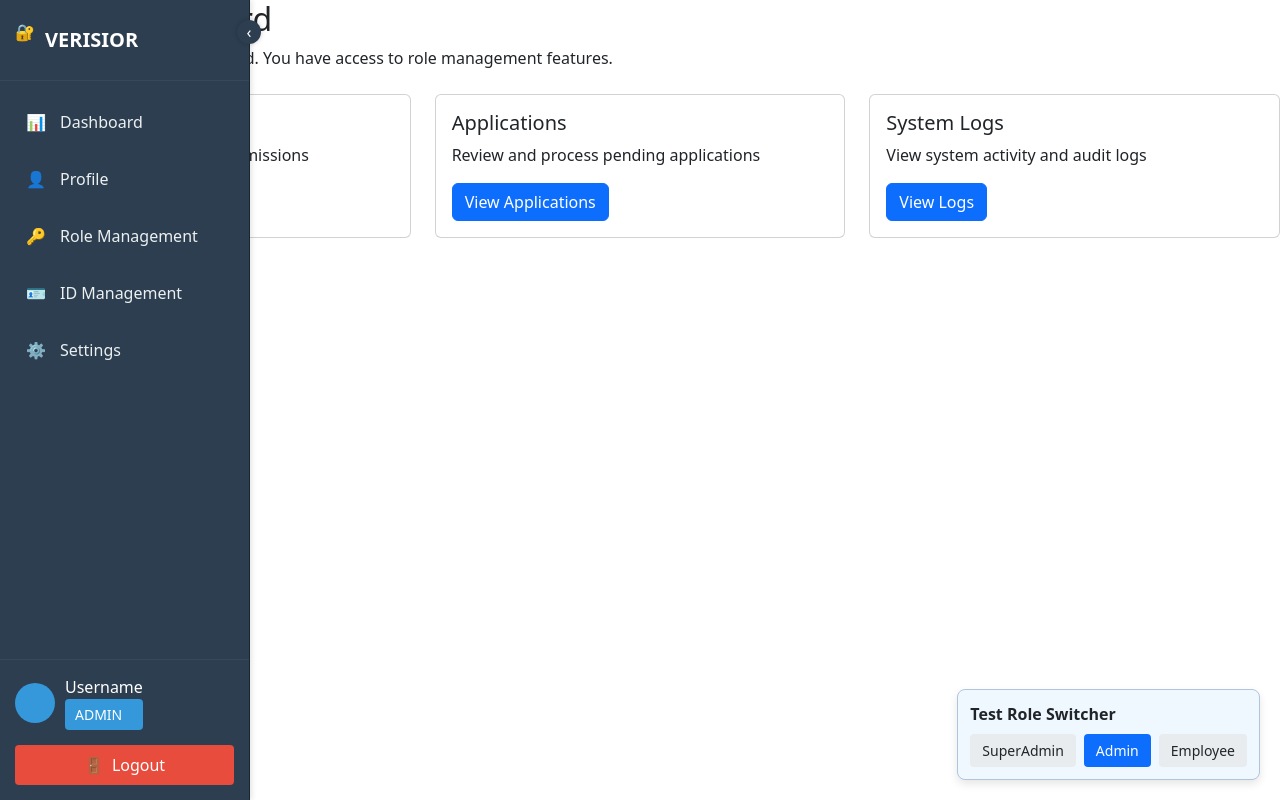
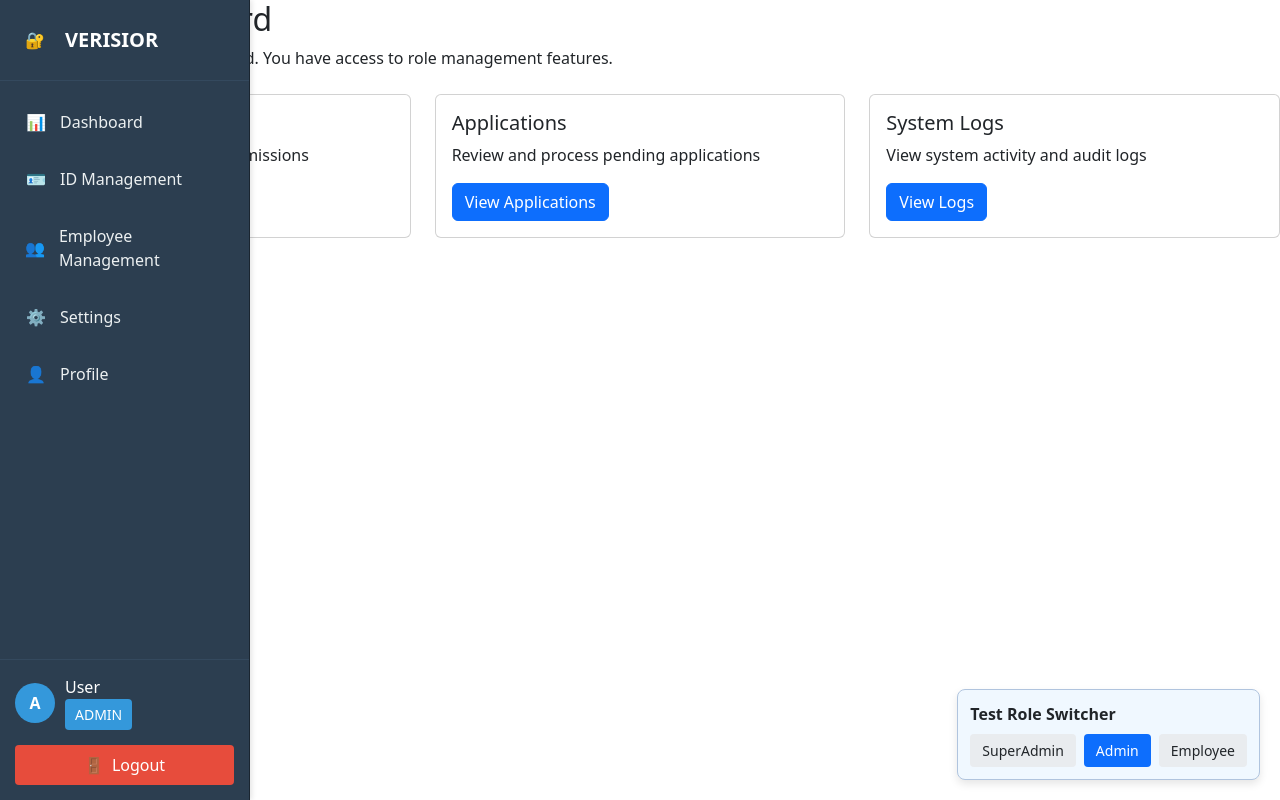
Before and after one commit to sukubeii/VeriSior, a React (Vite) app in the folder frontend/: page /admin in a window 1280 px wide. Built offline with nearby package versions, Linux system fonts and the light colour scheme.

Commit message:
Update PrivateNavBar.jsx

```diff
--- a/frontend/src/components/specific/PrivateNavBar.jsx
+++ b/frontend/src/components/specific/PrivateNavBar.jsx
@@ -1,79 +1,100 @@
-import React, { useState, useEffect } from "react";
+import React from "react";
 import { Link, useNavigate } from "react-router-dom";
 
-const PrivateNavBar = ({ role, navItems }) => {
-  const [collapsed, setCollapsed] = useState(false);
+const PrivateNavBar = ({ role }) => {
   const navigate = useNavigate();
 
-  // Update document body class when sidebar state changes
-  useEffect(() => {
-    document.body.className = collapsed ? 'sidebar-collapsed' : '';
+  // Define navigation items based on role
+  const getNavItems = () => {
+    switch (role) {
+      case "superAdmin":
+        return [
+          { label: "Dashboard", path: "/dashboard", icon: "📊" },
+          { label: "Role Management", path: "/role-management", icon: "🔑" },
+          { label: "Admin Management", path: "/admin-management", icon: "👥" },
+          { label: "Settings", path: "/settings", icon: "⚙️" },
+          { label: "Profile", path: "/profile", icon: "👤" }
+        ];
+      case "admin":
+        return [
+          { label: "Dashboard", path: "/dashboard", icon: "📊" },
+          { label: "ID Management", path: "/id-management", icon: "🪪" },
+          { label: "Employee Management", path: "/employee-management", icon: "👥" },
+          { label: "Settings", path: "/settings", icon: "⚙️" },
+          { label: "Profile", path: "/profile", icon: "👤" }
+        ];
+      case "employee":
+        return [
+          { label: "Dashboard", path: "/dashboard", icon: "📊" },
+          { label: "ID Processing", path: "/id-management", icon: "🔄" },
+          { label: "Profile", path: "/profile", icon: "👤" }
+        ];
+      default:
+        return [];
+    }
+  };
 
-    // Notify the layout about sidebar state change
-    const contentWrapper = document.getElementById('content-wrapper');
-    if (contentWrapper) {
-      contentWrapper.style.marginLeft = collapsed ? '80px' : '250px';
-      contentWrapper.style.width = `calc(100% - ${collapsed ? '80px' : '250px'})`;
-    }
-
-    // Clean up on unmount
-    return () => {
-      document.body.className = '';
-    };
-  }, [collapsed]);
-
-  // Handle logout function
   const handleLogout = () => {
     // Here you would typically clear authentication tokens/state
-    // For this example we're just navigating back to landing page
     navigate('/');
   };
 
-  // Inline styles
-  const styles = {
-    privateNavbar: {
+  return (
+    <div style={{
+      height: '100vh',
+      width: '250px',
+      backgroundColor: '#2c3e50',
+      color: 'white',
+      display: 'flex',
+      flexDirection: 'column',
+      borderRight: '1px solid #1a2530',
+      boxShadow: '2px 0 5px rgba(0, 0, 0, 0.1)',
       position: 'fixed',
       top: 0,
       left: 0,
-      height: '100vh',
-      width: collapsed ? '80px' : '250px',
-      backgroundColor: '#2c3e50',
-      borderRight: '1px solid #1a2530',
-      boxShadow: '2px 0 5px rgba(0, 0, 0, 0.1)',
-      color: 'white',
-      transition: 'width 0.3s ease',
-      display: 'flex',
-      flexDirection: 'column',
-      zIndex: 1000
-    },
-    navbarBrand: {
+      zIndex: 1000,
+      overflowY: 'auto'
+    }}>
+      {/* Brand Header */}
+      <div style={{
         display: 'flex',
         alignItems: 'center',
         padding: '20px 15px',
         borderBottom: '1px solid #34495e',
-      justifyContent: collapsed ? 'center' : 'flex-start'
-    },
-    logoContainer: {
-      marginRight: collapsed ? '0' : '10px'
-    },
-    logo: {
+      }}>
+        <div style={{ marginRight: '10px' }}>
+          <div style={{
             height: '40px',
-      width: 'auto'
-    },
-    appTitle: {
+            width: '40px',
+            textAlign: 'center',
+            display: 'flex',
+            alignItems: 'center',
+            justifyContent: 'center'
+          }}>
+            🔐
+          </div>
+        </div>
+        <h1 style={{
           fontSize: '20px',
           fontWeight: 'bold',
           margin: 0,
-      color: 'white',
-      display: collapsed ? 'none' : 'block'
-    },
-    navbarLinks: {
+          color: 'white'
+        }}>VERISIOR</h1>
+      </div>
+
+      {/* Navigation Links */}
+      <div style={{
         display: 'flex',
         flexDirection: 'column',
         padding: '15px 0',
-      flex: 1
-    },
-    navItem: {
+        flex: 1,
+        overflowY: 'auto'
+      }}>
+        {getNavItems().map((item, index) => (
+          <Link
+            key={index}
+            to={item.path}
+            style={{
               textDecoration: 'none',
               color: '#ecf0f1',
               fontWeight: '500',
@@ -83,54 +104,45 @@ const PrivateNavBar = ({ role, navItems }) => {
               borderLeft: '4px solid transparent',
               transition: 'all 0.2s ease',
               marginBottom: '5px'
-    },
-    navItemActive: {
-      backgroundColor: '#34495e',
-      borderLeft: '4px solid #3498db'
-    },
-    navItemHover: {
-      backgroundColor: '#34495e',
-      borderLeft: '4px solid #3498db'
-    },
-    navItemIcon: {
-      marginRight: collapsed ? '0' : '12px',
+            }}
+            onMouseOver={(e) => {
+              e.currentTarget.style.backgroundColor = '#34495e';
+              e.currentTarget.style.borderLeft = '4px solid #3498db';
+            }}
+            onMouseOut={(e) => {
+              e.currentTarget.style.backgroundColor = '';
+              e.currentTarget.style.borderLeft = '4px solid transparent';
+            }}
+          >
+            <span style={{
+              marginRight: '12px',
               width: '24px',
               height: '24px',
               display: 'flex',
               justifyContent: 'center',
               alignItems: 'center'
-    },
-    navItemLabel: {
-      display: collapsed ? 'none' : 'block'
-    },
-    userSection: {
+            }}>{item.icon}</span>
+            <span>{item.label}</span>
+          </Link>
+        ))}
+      </div>
+
+      {/* User Section */}
+      <div style={{
         borderTop: '1px solid #34495e',
         padding: '15px',
         display: 'flex',
         alignItems: 'center',
-      justifyContent: collapsed ? 'center' : 'flex-start',
+        justifyContent: 'flex-start',
         flexDirection: 'column'
-    },
-    userInfo: {
+      }}>
+        <div style={{
           display: 'flex',
           alignItems: 'center',
           width: '100%',
           marginBottom: '15px'
-    },
-    roleBadge: {
-      backgroundColor: '#3498db',
-      color: 'white',
-      padding: '5px 10px',
-      borderRadius: '4px',
-      fontSize: '14px',
-      display: collapsed ? 'none' : 'block'
-    },
-    userControls: {
-      display: 'flex',
-      alignItems: 'center',
-      gap: '10px'
-    },
-    avatar: {
+        }}>
+          <div style={{
             height: '40px',
             width: '40px',
             borderRadius: '50%',
@@ -139,131 +151,43 @@ const PrivateNavBar = ({ role, navItems }) => {
             justifyContent: 'center',
             alignItems: 'center',
             fontWeight: 'bold',
-      marginRight: collapsed ? '0' : '10px'
-    },
-    username: {
-      fontWeight: '500',
-      display: collapsed ? 'none' : 'block'
-    },
-    toggleButton: {
-      position: 'absolute',
-      right: '-12px',
-      top: '20px',
-      backgroundColor: '#2c3e50',
+            marginRight: '10px'
+          }}>
+            {role.charAt(0).toUpperCase()}
+          </div>
+          <div>
+            <div style={{ fontWeight: '500' }}>User</div>
+            <div style={{
+              backgroundColor: '#3498db',
               color: 'white',
-      border: 'none',
-      borderRadius: '50%',
-      width: '24px',
-      height: '24px',
-      display: 'flex',
-      justifyContent: 'center',
-      alignItems: 'center',
-      cursor: 'pointer',
-      boxShadow: '0 0 5px rgba(0, 0, 0, 0.2)',
-      zIndex: 1001
-    },
-    logoutButton: {
-      backgroundColor: collapsed ? 'transparent' : '#e74c3c',
+              padding: '5px 10px',
+              borderRadius: '4px',
+              fontSize: '14px'
+            }}>{role.toUpperCase()}</div>
+          </div>
+        </div>
+
+        <button
+          style={{
+            backgroundColor: '#e74c3c',
             color: 'white',
             border: 'none',
             borderRadius: '4px',
-      padding: collapsed ? '10px' : '8px 15px',
+            padding: '8px 15px',
             cursor: 'pointer',
             display: 'flex',
             alignItems: 'center',
             justifyContent: 'center',
-      width: collapsed ? '40px' : '100%',
+            width: '100%',
             transition: 'all 0.2s ease'
-    },
-    logoutIcon: {
-      marginRight: collapsed ? '0' : '8px',
-    }
-  };
-
-  // Icons for navigation items
-  const getIcon = (label) => {
-    switch(label.toLowerCase()) {
-      case 'dashboard':
-        return '📊';
-      case 'profile':
-        return '👤';
-      case 'role management':
-        return '🔑';
-      case 'id management':
-        return '🪪';
-      case 'settings':
-        return '⚙️';
-      default:
-        return '📄';
-    }
-  };
-
-  return (
-    <>
-      <nav style={styles.privateNavbar}>
-        <button
-          style={styles.toggleButton}
-          onClick={() => setCollapsed(!collapsed)}
-          title={collapsed ? "Expand" : "Collapse"}
+          }}
+          onClick={handleLogout}
         >
-          {collapsed ? '›' : '‹'}
+          <span style={{ marginRight: '8px' }}>🚪</span>
+          <span>Logout</span>
         </button>
-
-        <div style={styles.navbarBrand}>
-          <div style={styles.logoContainer}>
-            <div style={{...styles.logo, textAlign: 'center'}}>
-              🔐
       </div>
     </div>
-          <h1 style={styles.appTitle}>VERISIOR</h1>
-        </div>
-
-        <div style={styles.navbarLinks}>
-          {navItems.map((item, index) => (
-            <Link
-              key={index}
-              to={item.path}
-              style={styles.navItem}
-              onMouseOver={(e) => {
-                e.currentTarget.style.backgroundColor = styles.navItemHover.backgroundColor;
-                e.currentTarget.style.borderLeft = styles.navItemHover.borderLeft;
-              }}
-              onMouseOut={(e) => {
-                e.currentTarget.style.backgroundColor = '';
-                e.currentTarget.style.borderLeft = styles.navItem.borderLeft;
-              }}
-            >
-              <span style={styles.navItemIcon}>{getIcon(item.label)}</span>
-              <span style={styles.navItemLabel}>{item.label}</span>
-            </Link>
-          ))}
-        </div>
-
-        <div style={styles.userSection}>
-          <div style={styles.userInfo}>
-            <div style={styles.avatar}>
-              {collapsed ? 'U' : ''}
-            </div>
-            {!collapsed && (
-              <div>
-                <div style={styles.username}>Username</div>
-                <div style={styles.roleBadge}>{role.toUpperCase()}</div>
-              </div>
-            )}
-          </div>
-
-          {/* Logout Button */}
-          <button
-            style={styles.logoutButton}
-            onClick={handleLogout}
-            title="Logout"
-          >
-            <span style={styles.logoutIcon}>🚪</span>
-            {!collapsed && <span>Logout</span>}
-          </button>
-        </div>
-      </nav>
-    </>
   );
 };
 
```
Lines whose indentation alone changed are shown as unchanged.
